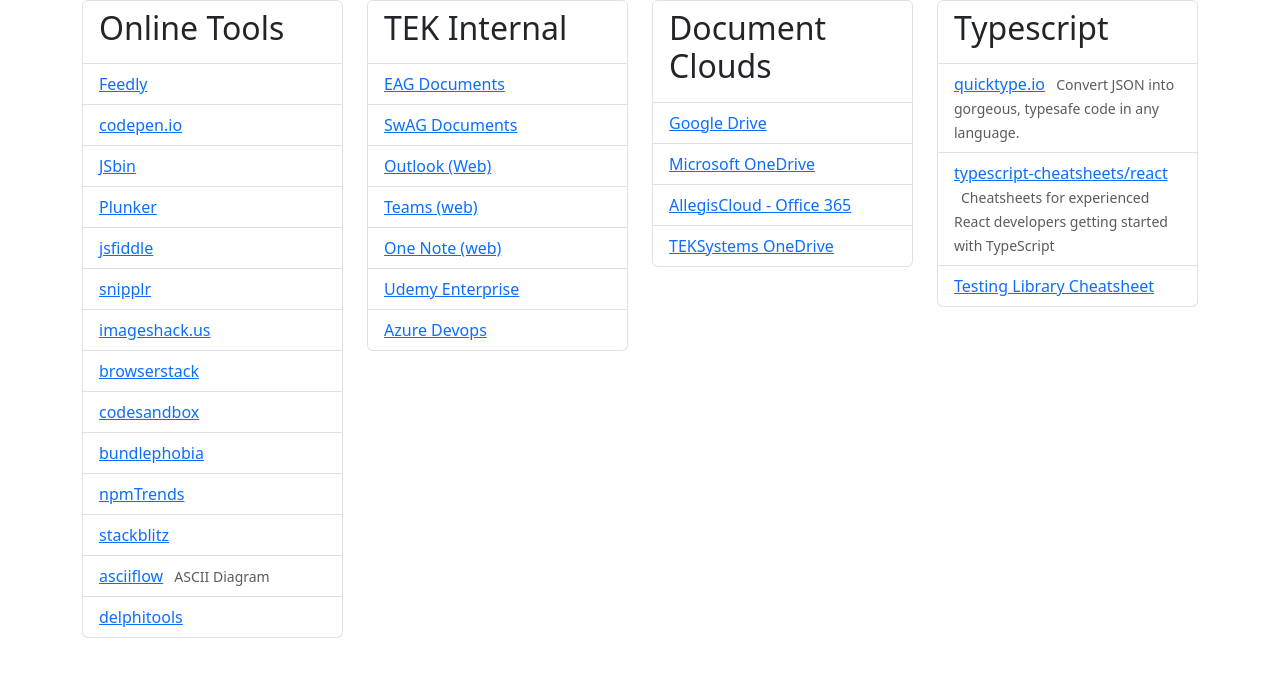
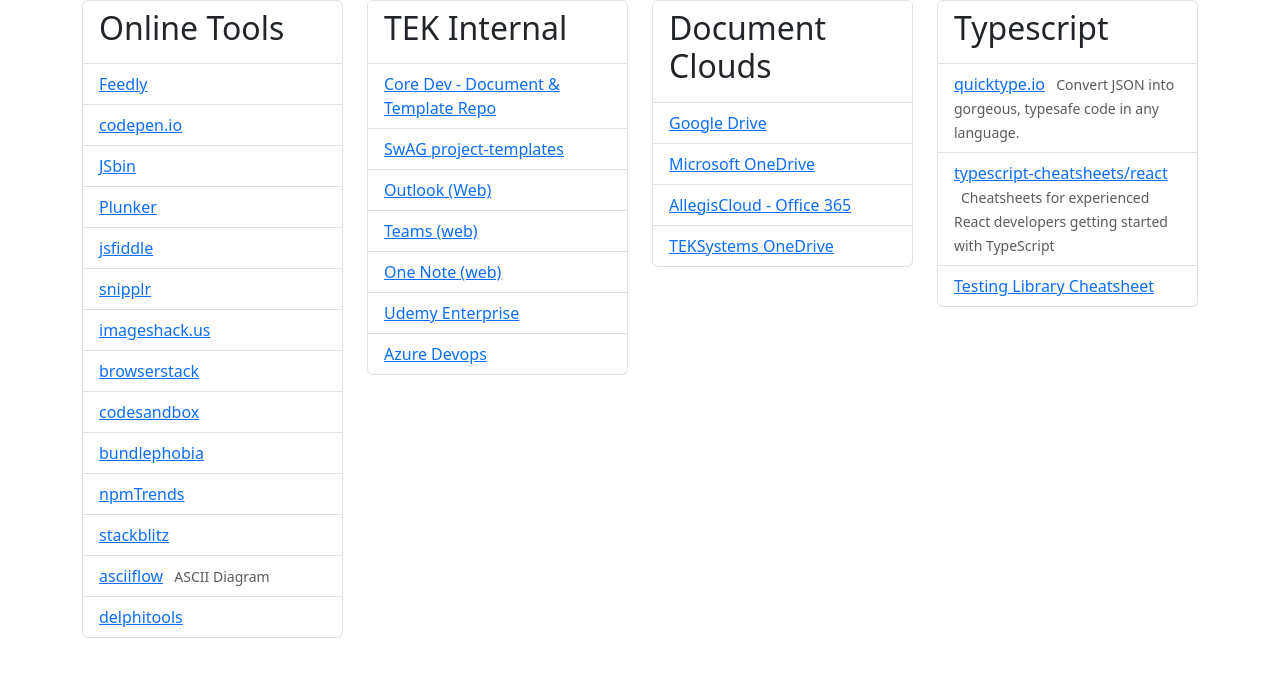
Before and after one commit to pgdesjardins/homepage, a Jekyll site: the page built from index.html, in a window 1280 px wide. Shown: the top 677 px of the page. Built offline with Jekyll 4.4.1, drawn with Linux system fonts in a browser that asks for light colours.

Commit message:
Update hyperlinks for TEK Internal section
Replaced EAG and SwAG Documents with new Core Dev and SwAG project-templates links.

```diff
--- a/_data/hyperlinks.yml
+++ b/_data/hyperlinks.yml
@@ -32,10 +32,10 @@
 
 - label: TEK Internal
   children:
-    - title: EAG Documents
-      url: https://zeus.teksystems.com/tfs/TGS_TGSEAG/EAG%20Documents/_versionControl?path=%24%2FEAG%20Documents%2FMain%2FProjectTemplates%2FArchitecture%20Handbook.dotx&_a=contents
-    - title: SwAG Documents
-      url: https://zeus.teksystems.com/tfs/TGS_TGSEAG/EAG%20Project%20Documents/_versionControl?path=%24%2FEAG%20Project%20Documents%2FMain&_a=contents
+    - title: Core Dev - Document & Template Repo
+      url: https://allegiscloud.sharepoint.com/teams/TEK-Practices/ADM/Document%20%20Template%20Repository/Forms/AllItems.aspx
+    - title: SwAG project-templates
+      url: https://allegis-is.visualstudio.com/SwAG/_git/project-templates
     - title: Outlook (Web)
       url: https://outlook.office.com/mail/inbox
     - title: Teams (web)
```
